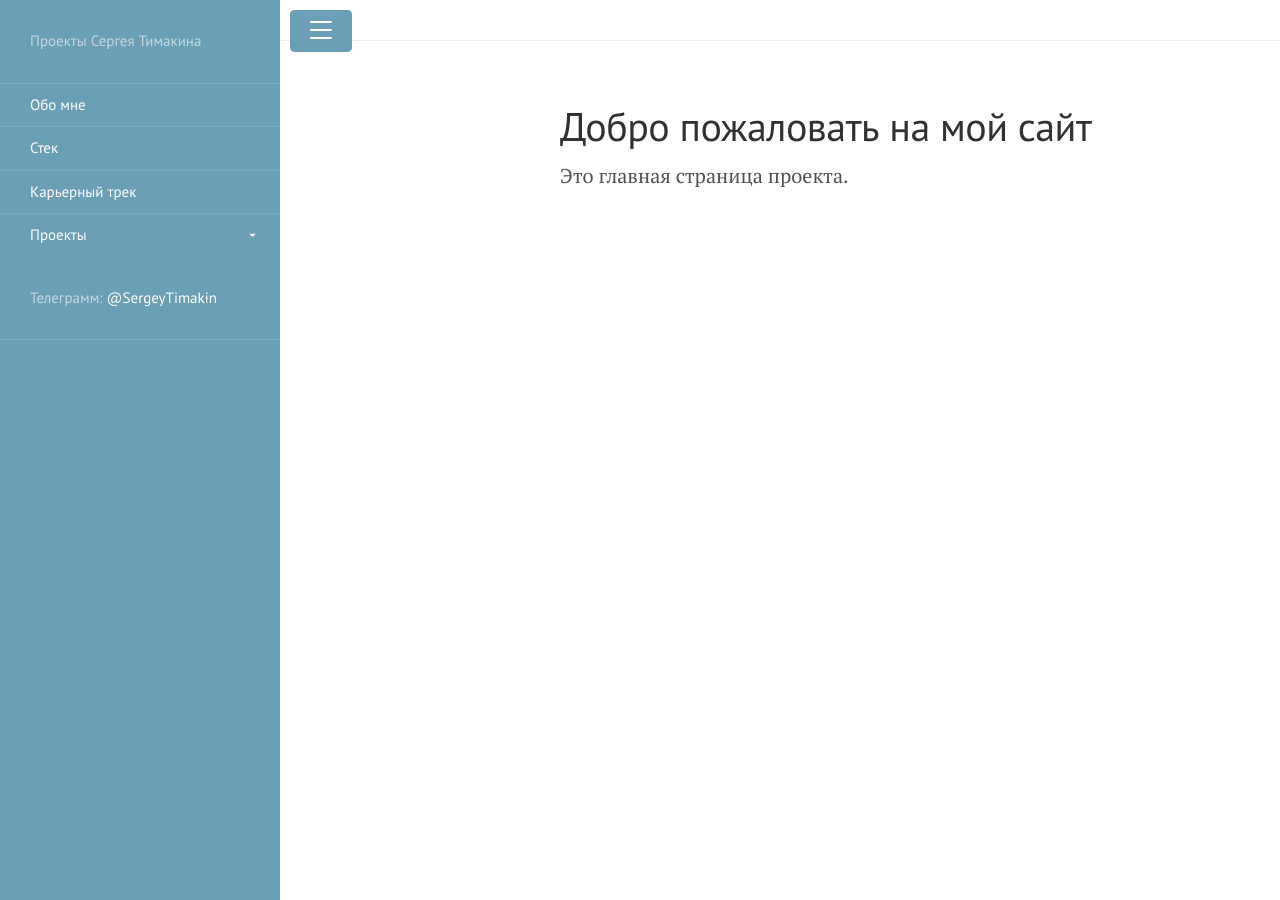
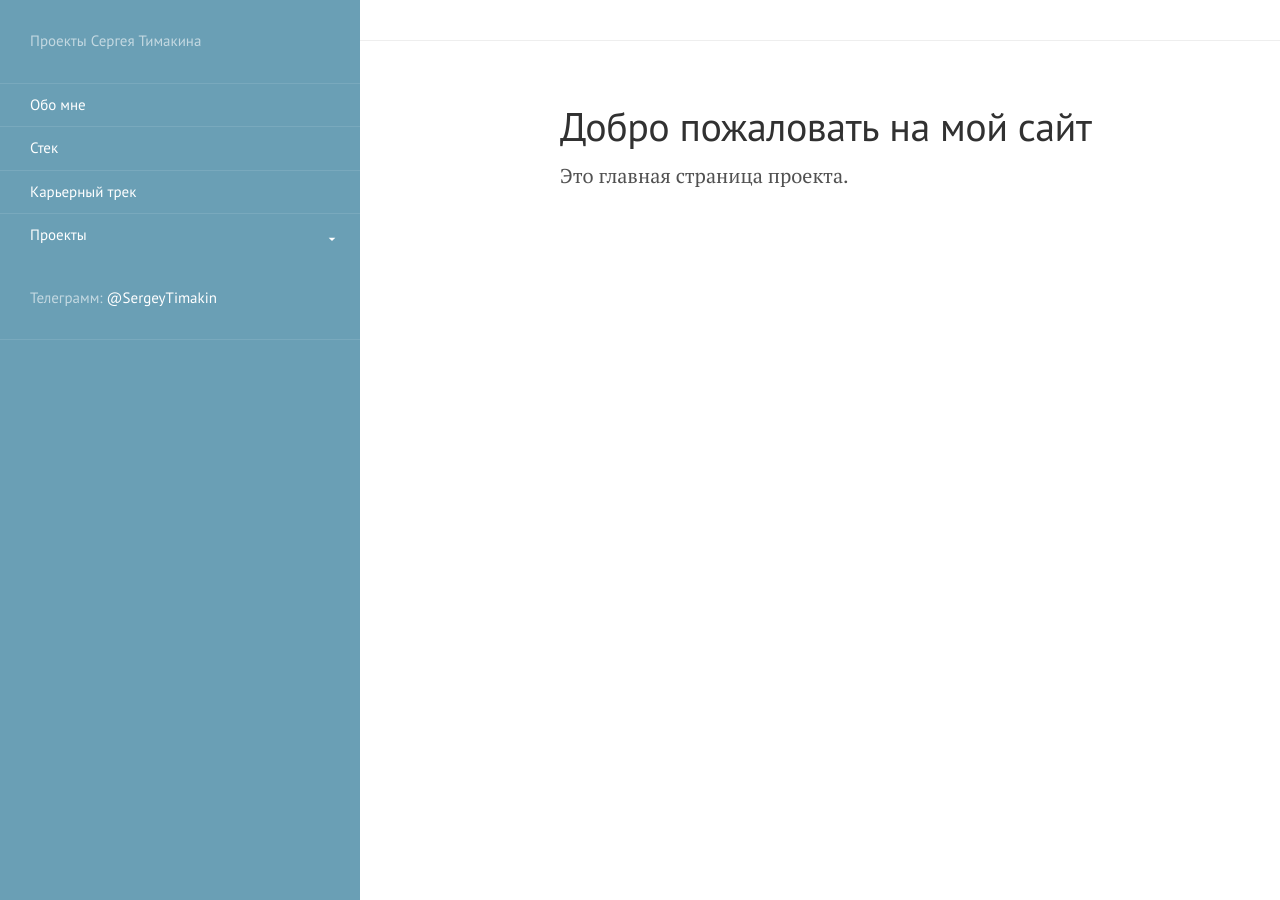
Before and after one commit to Mikrobic/lanyon, a Jekyll site: the page built from pages/index.md, in a window 1280 px wide. Built offline with Jekyll 4.4.1, drawn with Linux system fonts in a browser that asks for light colours.

Commit message:
Форматирование файлов

```diff
--- a/_includes/sidebar.html
+++ b/_includes/sidebar.html
@@ -8,33 +8,89 @@
   <link rel="stylesheet" href="{{ '/public/css/lanyon.css' | absolute_url }}">
   <link rel="stylesheet" href="{{ '/public/css/syntax.css' | absolute_url }}">
   <style>
-    /* Дополнительные стили для анимации */
+    /* Основные стили сайдбара */
     .sidebar {
+      position: fixed;
+      left: 0;
+      top: 0;
+      bottom: 0;
+      width: 18rem;
+      overflow-y: auto;
+      transform: translateX(-100%);
       transition: transform 0.3s ease;
-      transform: translateX(-100%);
+      z-index: 10;
+      background-color: #f5f5f5;
     }
+
     .sidebar-checkbox:checked ~ .sidebar {
       transform: translateX(0);
     }
+
+    /* Стили для гамбургера */
+    .sidebar-toggle {
+      position: fixed;
+      top: 0.5rem;
+      left: 0.5rem;
+      width: 44px;
+      height: 44px;
+      padding: 10px;
+      cursor: pointer;
+      z-index: 1000;
+      background-color: #f5f5f5;
+      border-radius: 4px;
+      border: 1px solid #ddd;
+    }
+
+    .sidebar-toggle:before {
+      content: '';
+      display: block;
+      width: 24px;
+      height: 2px;
+      background: #505050;
+      position: absolute;
+      top: 12px;
+      left: 10px;
+      box-shadow:
+        0 8px 0 0 #505050,
+        0 16px 0 0 #505050;
+    }
+
+    /* Стили для подменю */
     .sidebar-nav-group .sidebar-submenu {
       max-height: 0;
       overflow: hidden;
       transition: max-height 0.3s ease;
+      padding-left: 1.5rem;
     }
+
     .sidebar-nav-group.active .sidebar-submenu {
       max-height: 500px;
+      display: block;
     }
+
     .toggle-icon {
       transition: transform 0.3s ease;
+      float: right;
+      margin-top: 0.2rem;
+      width: 16px;
+      height: 16px;
     }
+
     .sidebar-nav-group.active .toggle-icon {
       transform: rotate(180deg);
     }
-    .sidebar-toggle {
-      position: fixed;
-      top: 0.5rem;
-      left: 0.5rem;
-      z-index: 100;
+
+    /* Адаптация для больших экранов */
+    @media (min-width: 48em) {
+      .sidebar {
+        transform: translateX(0) !important;
+      }
+      .sidebar-toggle {
+        display: none;
+      }
+      .sidebar-nav-group .sidebar-submenu {
+        padding-left: 1rem;
+      }
     }
   </style>
 </head>
@@ -55,11 +111,11 @@
       <div class="sidebar-nav-group{% if page.url contains '/project/' %} active{% endif %}">
         <a href="javascript:void(0)" class="sidebar-nav-item sidebar-nav-toggle{% if page.url contains '/project/' %} active{% endif %}">
           Проекты
-          <svg class="toggle-icon" viewBox="0 0 24 24">
+          <svg class="toggle-icon" viewBox="0 0 24 24" width="16" height="16">
             <path d="M7 10l5 5 5-5z"/>
           </svg>
         </a>
-        <div class="sidebar-submenu">
+        <div class="sidebar-submenu" {% if page.url contains '/project/' %}style="display: block; max-height: 500px;"{% endif %}>
           <a href="{{ site.baseurl }}/project/subpage/"
              class="sidebar-nav-item {% if page.url == '/project/subpage/' %} active{% endif %}">
             Дашборд по учёту ёмкости ресурсов компании
```
Also changed, not shown: other parts of _includes/sidebar.html (+60 -21 lines).
